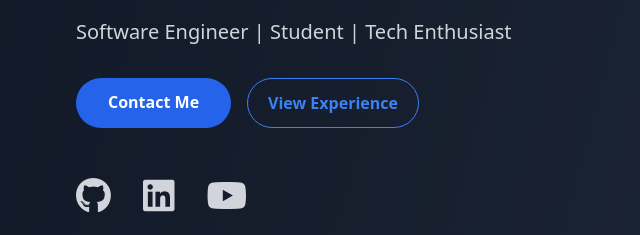
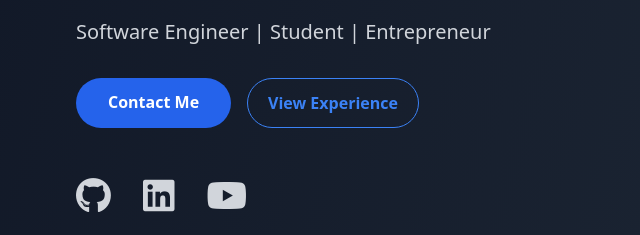
Before and after one commit to nikolay508/Portfolio_TailwindCSS, a website: page index.html in a window 1280 px wide. Shown: the part 369-604 px from the top of the page, 4-644 px from the left. Drawn offline with nearby package versions, Linux system fonts and the light colour scheme.

Commit message:
headline change

```diff
--- a/index.html
+++ b/index.html
@@ -152,7 +152,7 @@
             Hello, I'm <span class="text-blue-500">Nikolay</span>
           </h1>
           <p class="text-lg md:text-xl text-gray-300 animate-hero">
-            Software Engineer | Student | Tech Enthusiast
+            Software Engineer | Student | Entrepreneur
           </p>
           <div
             class="flex flex-col sm:flex-row justify-center lg:justify-start space-y-4 sm:space-y-0 sm:space-x-4 animate-hero"
```
